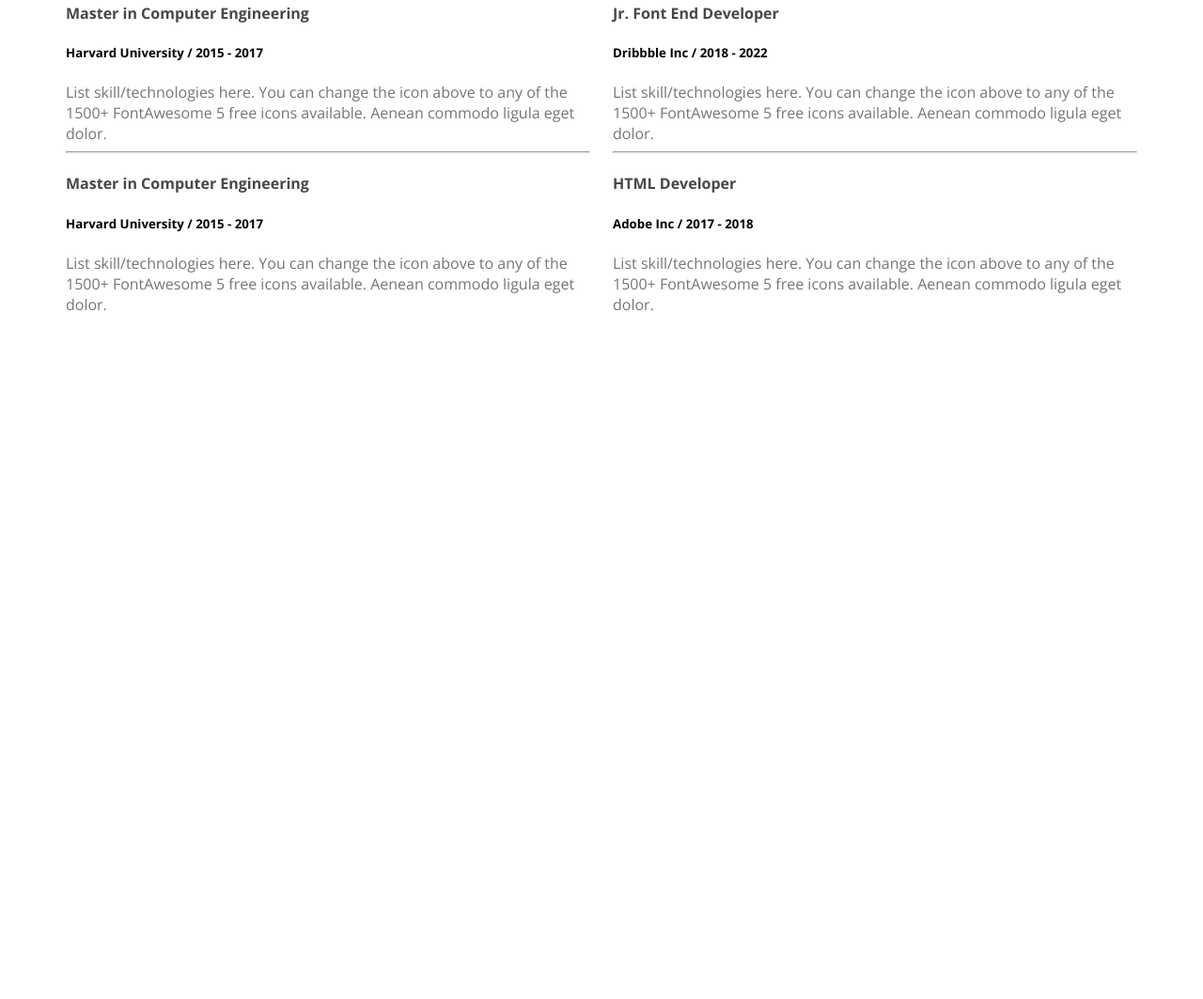
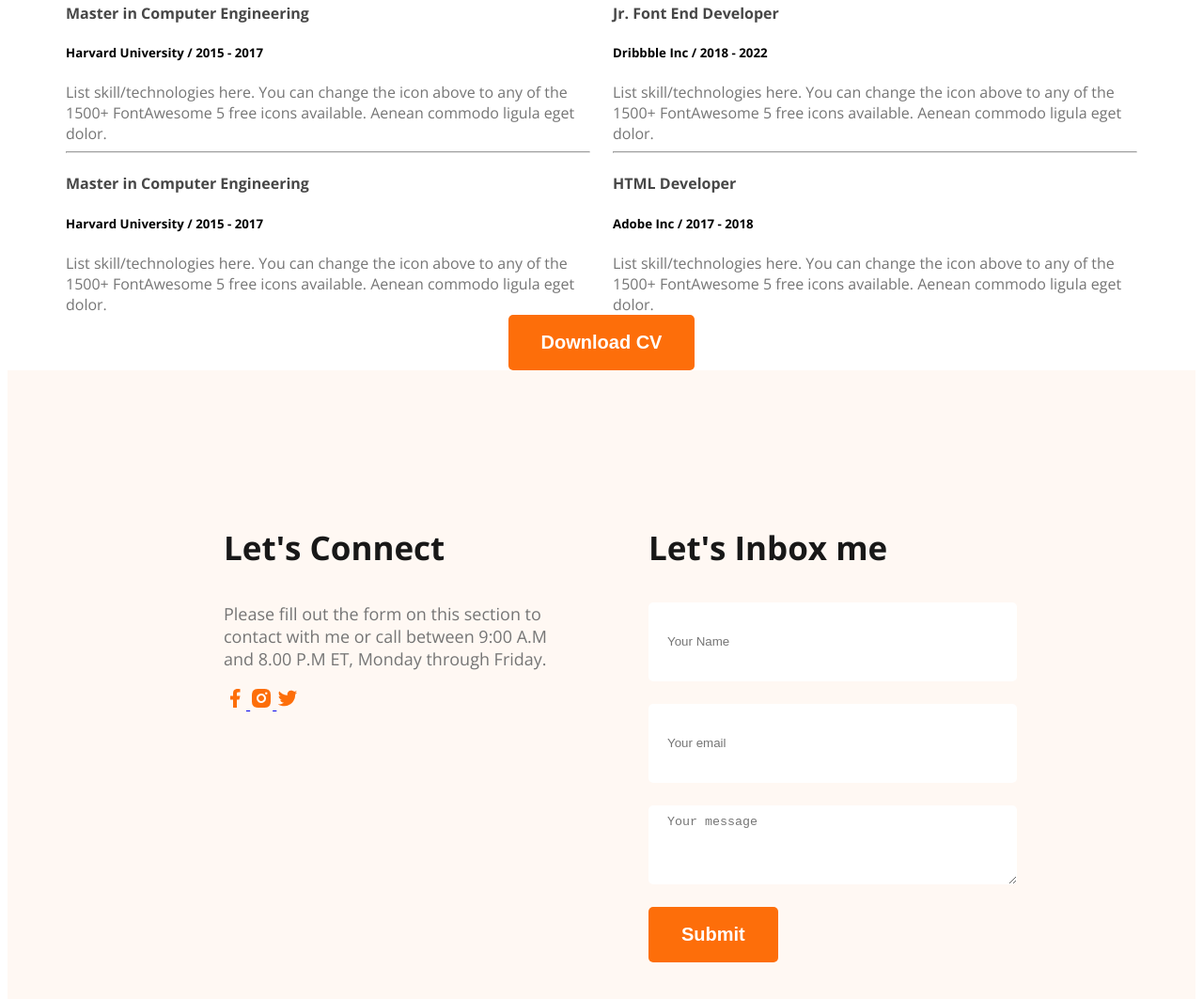
Before and after one commit to tawhidulislam1/webdev-portfolio, a plain HTML site: page index.html in a window 1280 px wide. Shown: the part 2741-3804 px from the top of the page at 94% size. Before the commit the page ends 3084 px from the top, so only its background shows below. Drawn offline with nearby package versions, Linux system fonts and the light colour scheme.

Commit message:
footer section added

```diff
--- a/index.html
+++ b/index.html
@@ -135,11 +135,38 @@
                             to any of the 1500+ FontAwesome 5 free icons available. Aenean commodo ligula eget dolor.</div>
                     </div>
                 </div>
+
+            </div>
+            <div class="text-center">
+                <button class="btn-primary">Download CV</button>
             </div>
         </section>
     </main>
-    <footer>
-
+    <footer class="secondary-bg">
+        <div class="footer-column">
+            <h3 class="section-title">Let's Connect</h3>
+            <h3 class="section-des">Please fill out the form on this section to contact with me or call between 9:00 A.M and 8.00 P.M ET, Monday through Friday.</h3>
+            <div>
+                <a href="#">
+                    <img src="images/icons/facebook.png" alt="">
+                </a>
+                <a href="#">
+                    <img src="images/icons/insta.png" alt="">
+                </a>
+                <a href="#">
+                    <img src="images/icons/twitter.png" alt="">
+                </a>
+            </div>
+        </div>
+        <div class="footer-column">
+            <h3 class="section-title">Let's Inbox me</h3>
+            <form action="">
+                <input type="text" name="" id=" " placeholder="Your Name">
+                <input type="email" name=""placeholder="Your email " id=" ">
+                <textarea name="" id=""placeholder="Your message"cols="30" rows="10"></textarea>
+                <input type="submit" value="Submit" class="btn-primary">
+            </form>
+        </div>
     </footer>
 </body>
 </html>
--- a/style.css
+++ b/style.css
@@ -154,3 +154,22 @@ main{
     display: flex;
     gap: 24px;
 }
+/* footer  */
+footer{
+    display: flex;
+    padding: 130px 230px;
+    gap: 100px;
+}
+.footer-column{
+    width: 50%;
+}
+footer input[type="text"] ,footer input[type="email"] ,footer textarea{
+    height: 64px;
+    border-radius: 5px;
+    background: #fff;
+    width: 100%;
+    display: block;
+    padding: 10px 20px;
+    margin-bottom: 24px;
+    border: none;
+}
```
